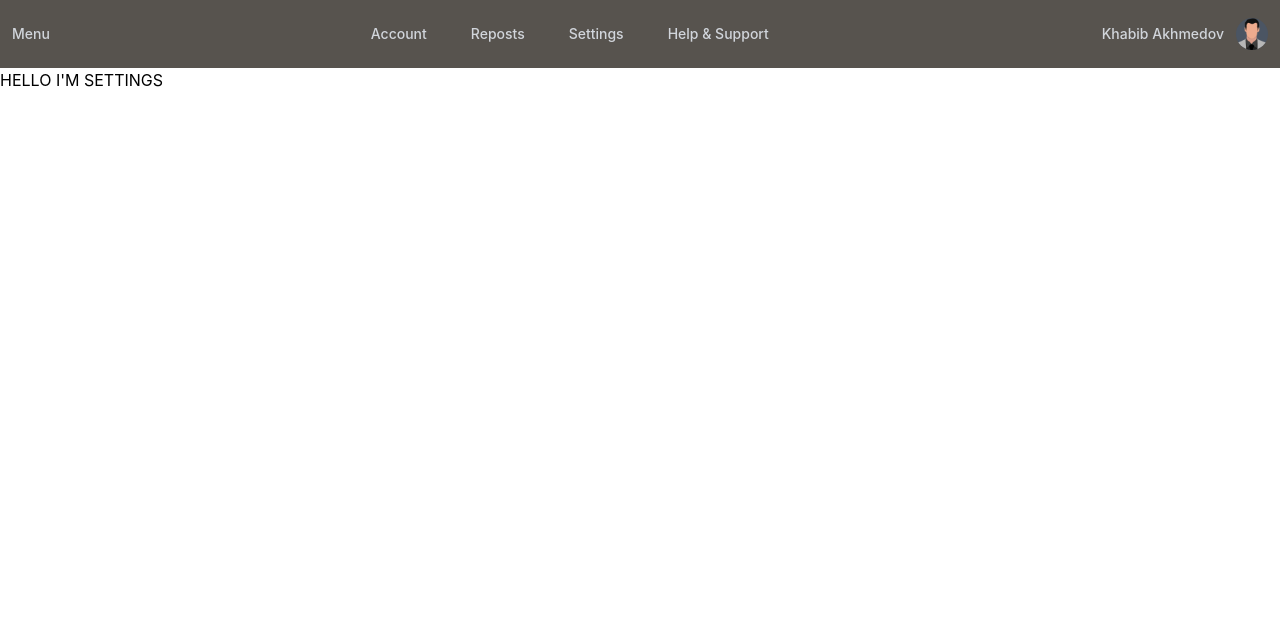
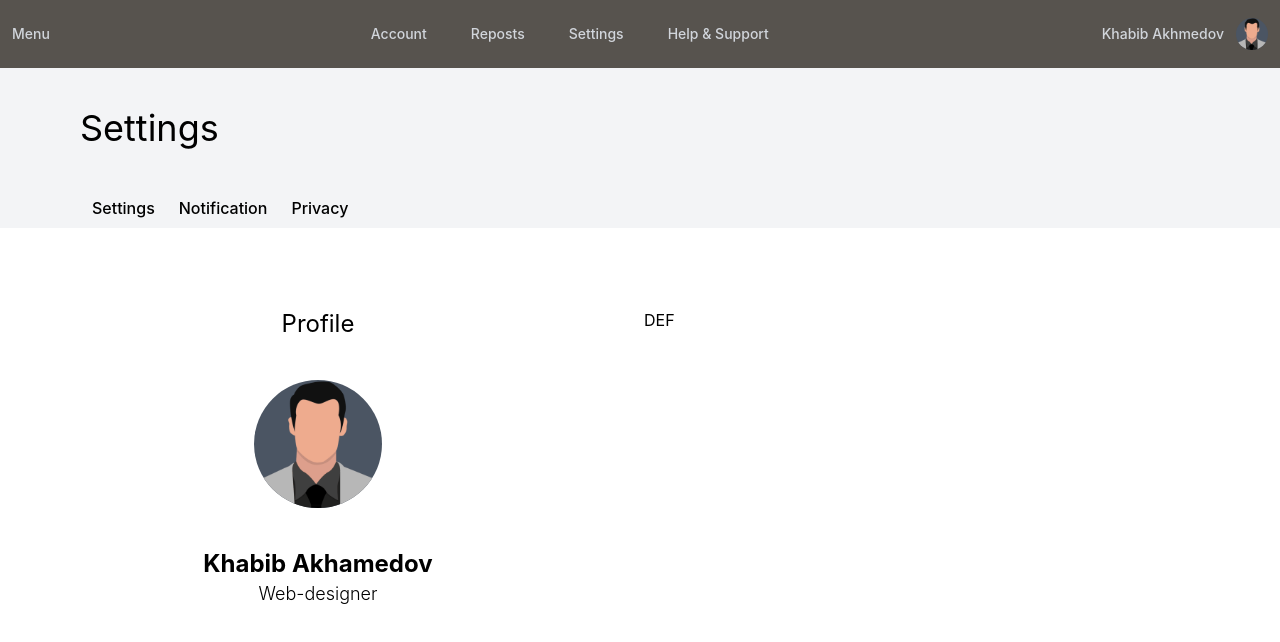
Before and after one commit to panhduc1001/LAB-6, a React (Create React App) app: page /settings in a window 1280 px wide. Shown: the top 642 px of the page. Built offline with nearby package versions, Linux system fonts and the light colour scheme.

Commit message:
V2: Settings new feature (Profile)

```diff
--- a/src/Component/NavBar.js
+++ b/src/Component/NavBar.js
@@ -1,7 +1,6 @@
 import React, { useState } from "react";
 import Photo from "../avatar.png";
 import { Link, Navigate } from "react-router-dom";
-import Settings from "../Settings";
 
 const NavBar = () => {
 	return (
@@ -16,24 +15,24 @@ const NavBar = () => {
 				</div>
 
 				<div className="flex items-center justify-center">
-					<div class="flex space-x-5 items-center justify-center p-4">
+					<div className="flex space-x-5 items-center justify-center p-4">
 						<Link
 							to="/account"
-							class="text-gray-300 hover:bg-stone-800 hover:text-white rounded-md px-3 py-2 text-sm font-medium"
+							className="text-gray-300 hover:bg-stone-800 hover:text-white rounded-md px-3 py-2 text-sm font-medium"
 							aria-current="page"
 						>
 							Account
 						</Link>
 						<Link
 							to="/reposts"
-							class="text-gray-300 hover:bg-stone-800 hover:text-white rounded-md px-3 py-2 text-sm font-medium"
+							className="text-gray-300 hover:bg-stone-800 hover:text-white rounded-md px-3 py-2 text-sm font-medium"
 						>
 							Reposts
 						</Link>
 
 						<Link
 							to="/settings"
-							class="text-gray-300 hover:bg-stone-800 hover:text-white rounded-md px-3 py-2 text-sm font-medium"
+							className="text-gray-300 hover:bg-stone-800 hover:text-white rounded-md px-3 py-2 text-sm font-medium"
 						>
 							Settings
 							{/* <Navigate replace to="/settings" /> */}
@@ -41,7 +40,7 @@ const NavBar = () => {
 
 						<Link
 							to="/help_and_support"
-							class="text-gray-300 hover:bg-stone-800 hover:text-white rounded-md px-3 py-2 text-sm font-medium"
+							className="text-gray-300 hover:bg-stone-800 hover:text-white rounded-md px-3 py-2 text-sm font-medium"
 						>
 							Help & Support
 						</Link>
--- a/src/Settings.js
+++ b/src/Settings.js
@@ -13,7 +13,50 @@ const Settings = () => {
 	return (
 		<>
 			<NavBar />
-			<h1 color="black">HELLO I'M SETTINGS</h1>
+			<div className="bg-gray-100">
+				<div className="pt-10 pl-20">
+					<h1 className="text-4xl">Settings</h1>
+					<div className="flex items-center mt-10">
+						<button type="button" className="flex justify-center rounded-md">
+							<h1 className="hover:bg-stone-800 hover:text-white rounded-md px-3 py-2 text-base font-medium">
+								Settings
+							</h1>
+						</button>
+						<button type="button" className="flex justify-center rounded-md">
+							<h1 className="hover:bg-stone-800 hover:text-white rounded-md px-3 py-2 text-base font-medium">
+								Notification
+							</h1>
+						</button>
+						<button type="button" className="flex justify-center rounded-md">
+							<h1 className="hover:bg-stone-800 hover:text-white rounded-md px-3 py-2 text-base font-medium">
+								Privacy
+							</h1>
+						</button>
+					</div>
+				</div>
+			</div>
+
+			<div>
+				<div className="grid grid-cols-2 gap-2 pt-20">
+					<div className="flex flex-col items-center justify-center mx-auto">
+						<h2 className="text-2xl mx-auto text-center">Profile</h2>
+						<div
+							className="relative flex justify-center h-32 w-32 rounded-full bg-gray-600 my-10"
+							aria-expanded="false"
+							aria-haspopup="true"
+						>
+							<img
+								className="h-32 w-32 rounded-full justify-center"
+								src={Photo}
+								alt="Khabib Akhamedov"
+							/>
+						</div>
+						<h3 className="text-2xl font-bold">Khabib Akhamedov</h3>
+						<h4 className="text-lg font-light">Web-designer</h4>
+					</div>
+					<h1>DEF</h1>
+				</div>
+			</div>
 		</>
 	);
 };
```
